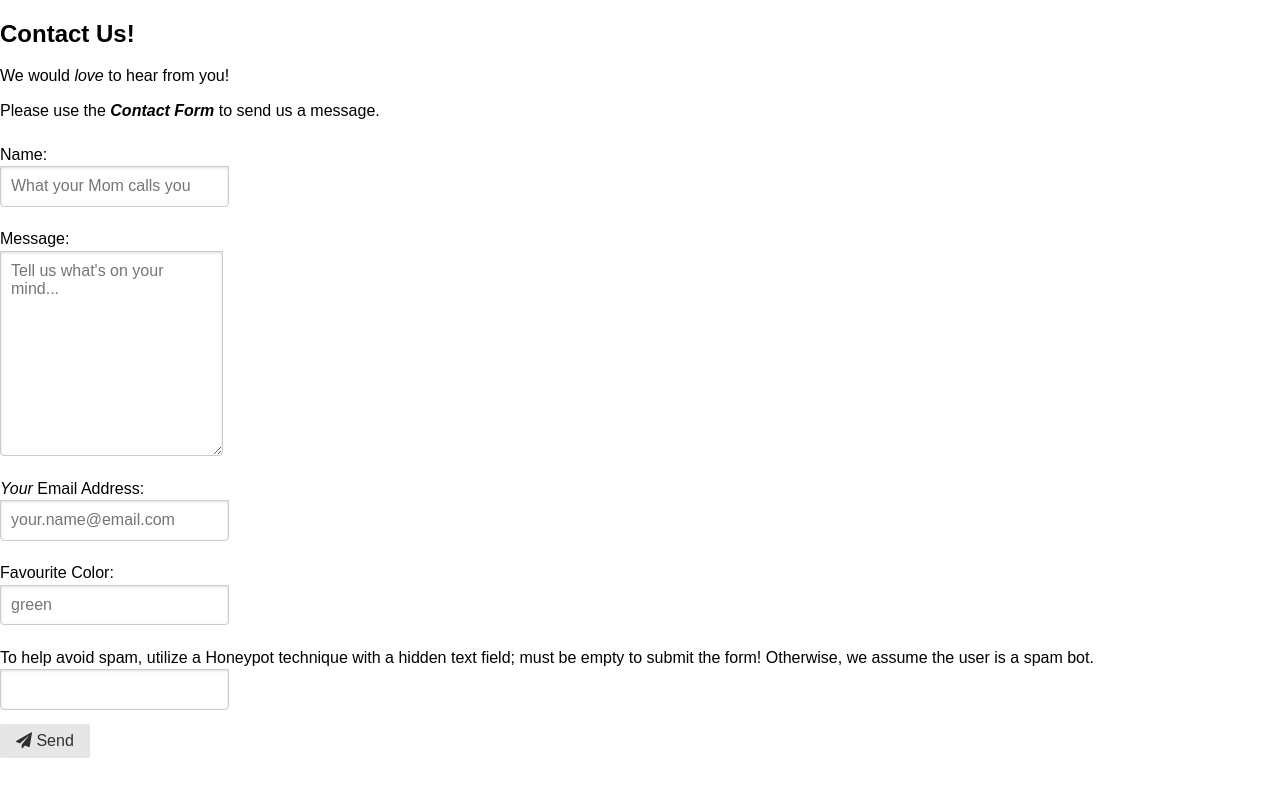
After one commit to Clem-Amel/WebSiteTest, a PHP site: page /career.php in a window 1280 px wide. The commit adds this page. Run offline with PHP 8.4, Linux system fonts and the light colour scheme; some libraries are stand-ins or nearby versions.

```diff
--- /dev/null
+++ b/Scareer.php
@@ -0,0 +1 @@
+  <link rel="stylesheet" href="career.css" />
--- /dev/null
+++ b/career.php
@@ -0,0 +1,75 @@
+<!doctype html>
+<html lang="en">
+<head>
+    <meta charset="utf-8">
+    <meta name="viewport" content="width=device-width, initial-scale=1.0">
+    <meta name="description" content="contact form example">
+  <title>Contact Form Example</title>
+</head>
+
+<body>
+  <h2 class="content-head is-center">Contact Us!</h2>
+  <aside>
+       <p>
+           We would <em>love</em> to hear from you! </p>
+           <p>Please use the <b><em>Contact Form</em></b>
+           to send us a message.
+       </p>
+   </aside>
+
+<!-- START HERE -->
+   <link rel="stylesheet" href="https://unpkg.com/purecss@1.0.0/build/pure-min.css">
+   <link rel="stylesheet" href="https://maxcdn.bootstrapcdn.com/font-awesome/4.4.0/css/font-awesome.min.css">
+   <!-- Style The Contact Form How Ever You Prefer -->
+   <link rel="stylesheet" href="style.css">
+
+  <form class="gform pure-form pure-form-stacked" method="POST"  data-email="clementine.amelina@gmail.com"
+  action="https://script.google.com/macros/s/AKfycbxP2BA9aRlpZ5CshNu6BX_mILE0F-WOj-ys2JRUGsSJmSQsAdTxMm5okti-YOuw50M/exec">
+    <!-- change the form action to your script url -->
+
+    <div class="form-elements">
+      <fieldset class="pure-group">
+        <label for="name">Name: </label>
+        <input id="name" name="name" placeholder="What your Mom calls you" />
+      </fieldset>
+
+      <fieldset class="pure-group">
+        <label for="message">Message: </label>
+        <textarea id="message" name="message" rows="10"
+        placeholder="Tell us what's on your mind..."></textarea>
+      </fieldset>
+
+      <fieldset class="pure-group">
+        <label for="email"><em>Your</em> Email Address:</label>
+        <input id="email" name="email" type="email" value=""
+        required placeholder="your.name@email.com"/>
+      </fieldset>
+
+      <fieldset class="pure-group">
+        <label for="color">Favourite Color: </label>
+        <input id="color" name="color" placeholder="green" />
+      </fieldset>
+
+      <fieldset class="pure-group honeypot-field">
+        <label for="honeypot">To help avoid spam, utilize a Honeypot technique with a hidden text field; must be empty to submit the form! Otherwise, we assume the user is a spam bot.</label>
+        <input id="honeypot" type="text" name="honeypot" value="" />
+      </fieldset>
+
+      <button class="button-success pure-button button-xlarge">
+        <i class="fa fa-paper-plane"></i>&nbsp;Send</button>
+    </div>
+
+    <!-- Customise the Thankyou Message People See when they submit the form: -->
+    <div class="thankyou_message" style="display:none;">
+      <h2><em>Thanks</em> for contacting us!
+        We will get back to you soon!</h2>
+    </div>
+
+  </form>
+
+  <!-- Submit the Form to Google Using "AJAX" -->
+  <script data-cfasync="false" src="form-submission-handler.js"></script>
+<!-- END -->
+
+</body>
+</html>
--- /dev/null
+++ b/form-submission-handler.js
@@ -0,0 +1,105 @@
+(function () {
+    // get all data in form and return object
+    function getFormData(form) {
+        var elements = form.elements;
+        var honeypot;
+
+        var fields = Object.keys(elements).filter(function (k) {
+            if (elements[k].name === "honeypot") {
+                honeypot = elements[k].value;
+                return false;
+            }
+            return true;
+        }).map(function (k) {
+            if (elements[k].name !== undefined) {
+                return elements[k].name;
+                // special case for Edge's html collection
+            } else if (elements[k].length > 0) {
+                return elements[k].item(0).name;
+            }
+        }).filter(function (item, pos, self) {
+            return self.indexOf(item) == pos && item;
+        });
+
+        var formData = {};
+        fields.forEach(function (name) {
+            var element = elements[name];
+
+            // singular form elements just have one value
+            formData[name] = element.value;
+
+            // when our element has multiple items, get their values
+            if (element.length) {
+                var data = [];
+                for (var i = 0; i < element.length; i++) {
+                    var item = element.item(i);
+                    if (item.checked || item.selected) {
+                        data.push(item.value);
+                    }
+                }
+                formData[name] = data.join(', ');
+            }
+        });
+
+        // add form-specific values into the data
+        formData.formDataNameOrder = JSON.stringify(fields);
+        formData.formGoogleSheetName = form.dataset.sheet || "responses"; // default sheet name
+        formData.formGoogleSendEmail
+            = form.dataset.email || ""; // no email by default
+
+        return { data: formData, honeypot: honeypot };
+    }
+
+    function handleFormSubmit(event) {  // handles form submit without any jquery
+        event.preventDefault();           // we are submitting via xhr below
+        var form = event.target;
+        var formData = getFormData(form);
+        var data = formData.data;
+
+        // If a honeypot field is filled, assume it was done so by a spam bot.
+        if (formData.honeypot) {
+            return false;
+        }
+
+        disableAllButtons(form);
+        var url = form.action;
+        var xhr = new XMLHttpRequest();
+        xhr.open('POST', url);
+         xhr.withCredentials = true;
+        xhr.setRequestHeader("Content-Type", "application/x-www-form-urlencoded");
+        xhr.onreadystatechange = function () {
+
+                form.reset();
+                var formElements = form.querySelector(".form-elements")
+                if (formElements) {
+                    formElements.style.display = "none"; // hide form
+                }
+                var thankYouMessage = form.querySelector(".thankyou_message");
+                if (thankYouMessage) {
+                    thankYouMessage.style.display = "block";
+                }
+
+        };
+        // url encode form data for sending as post data
+        var encoded = Object.keys(data).map(function (k) {
+            return encodeURIComponent(k) + "=" + encodeURIComponent(data[k]);
+        }).join('&');
+        xhr.send(encoded);
+    }
+
+    function loaded() {
+        // bind to the submit event of our form
+        var forms = document.querySelectorAll("form.gform");
+        for (var i = 0; i < forms.length; i++) {
+            forms[i].addEventListener("submit", handleFormSubmit, false);
+        }
+    };
+    document.addEventListener("DOMContentLoaded", loaded, false);
+
+    function disableAllButtons(form) {
+        var buttons = form.querySelectorAll("button");
+        for (var i = 0; i < buttons.length; i++) {
+            buttons[i].disabled = true;
+        }
+    }
+})();
--- a/index.php
+++ b/index.php
@@ -1,3 +1,6 @@
 <?php
 
-include "main.html";
+include "career.php";
+include "Scareer.php";
+
+  ?>
```
Also changed, not shown: career.css (added, +49 -0 lines), main.html (line endings or trailing spaces), style_main.css (line endings or trailing spaces), utils.scss (line endings or trailing spaces).
